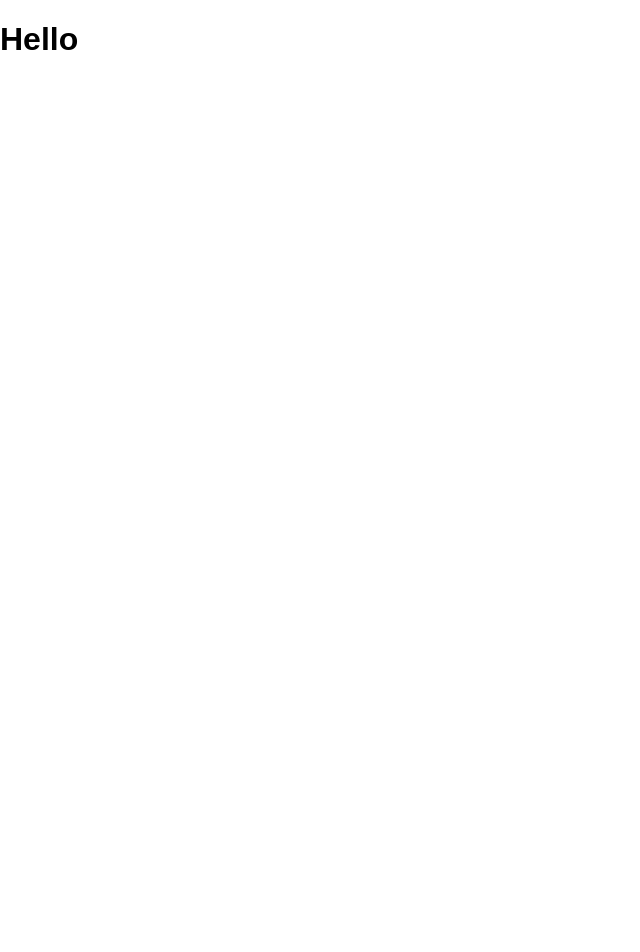
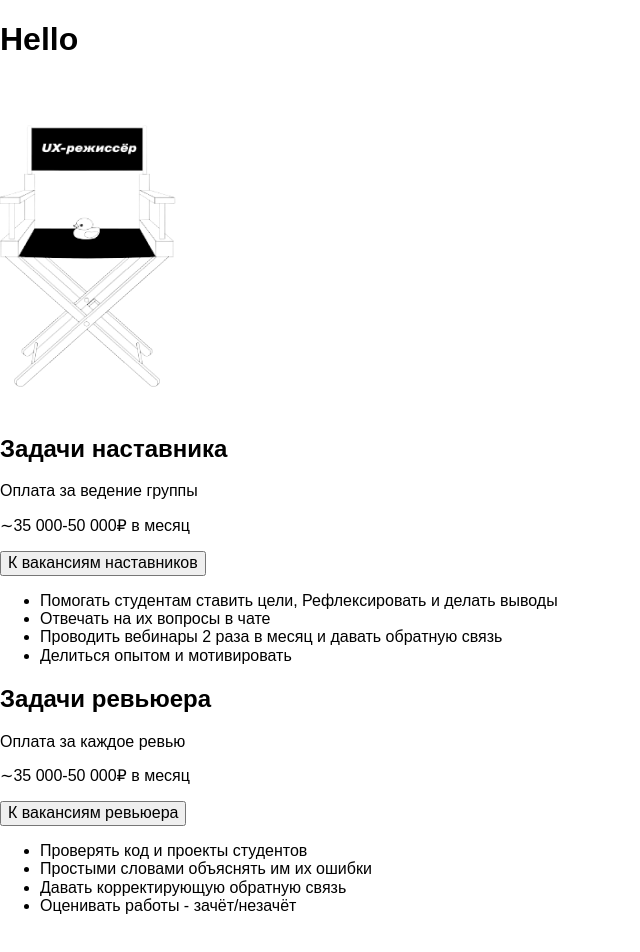
Before and after one commit to NurgaleevaDi/hr-landing, a React (Create React App) app: page / in a window 1280 px wide. Shown: the top 952 px of the page, without its empty margins (0-640 px from the left). Before the commit the page ends 800 px from the top, so only its background shows below. Built offline with nearby package versions, Linux system fonts and the light colour scheme.

Commit message:
tasks html

```diff
--- a/src/components/App.js
+++ b/src/components/App.js
@@ -1,7 +1,10 @@
+import Tasks from './Tasks/Tasks';
+
 function App() {
   return (
     <>
       <h1>Hello</h1>
+      <Tasks></Tasks>
     </>
   );
 }
--- /dev/null
+++ b/src/components/Tasks/Tasks.js
@@ -0,0 +1,41 @@
+import React from 'react';
+import chair from '../../images/chair.png';
+
+function Tasks() {
+  return (
+    <section className="tasks">
+      <div className="tasks__container">
+        <img className='tasks__image' src={chair} alt="Изображение кресла режиссера"></img>
+        <div className="tasks__info">
+          <h2 className="tasks__title">Задачи наставника</h2>
+          <p className="tasks__text">Оплата за ведение группы</p>
+          <p className="tasks__text">&sim;35 000-50 000&#8381; в месяц</p>
+          <button type='button' className='tasks__button button'>К вакансиям наставников</button>
+        </div>
+        <ul className='tasks__list list'>
+          <li className="tasks__item">Помогать студентам ставить цели, Рефлексировать и делать выводы</li>
+          <li className="tasks__item">Отвечать на их вопросы в чате</li>
+          <li className="tasks__item">Проводить вебинары 2 раза в месяц и давать обратную связь</li>
+          <li className="tasks__item">Делиться опытом и мотивировать</li>
+        </ul>
+      </div>
+      <div className="tasks__container">
+        <div className="tasks__info">
+          <h2 className="tasks__title">Задачи ревьюера</h2>
+          <p className="tasks__text">Оплата за каждое ревью</p>
+          <p className="tasks__text">&sim;35 000-50 000&#8381; в месяц</p>
+          <button type='button' className='tasks__button button'>К вакансиям ревьюера</button>
+        </div>
+        <ul className='tasks__list list'>
+          <li className="tasks__item">Проверять код и проекты студентов</li>
+          <li className="tasks__item">Простыми словами объяснять им их ошибки</li>
+          <li className="tasks__item">Давать корректирующую обратную связь</li>
+          <li className="tasks__item">Оценивать работы - зачёт/незачёт</li>
+        </ul>
+        <img className='tasks__image' src={chair} alt="Изображение кресла режиссера"></img>
+      </div>
+    </section>
+  );
+}
+
+export default Tasks;
```
Also changed, not shown: src/components/Tasks/Tasks.css (added), src/images/chair.png (added), src/index.js (line endings or trailing spaces).
